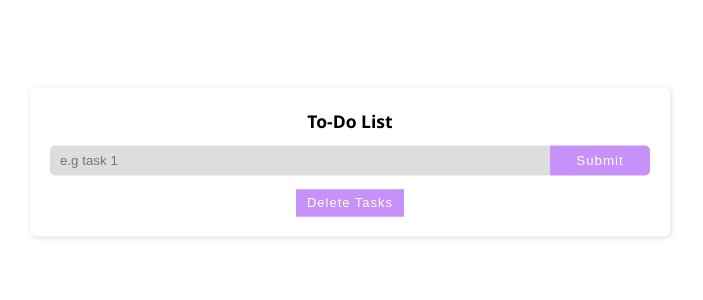
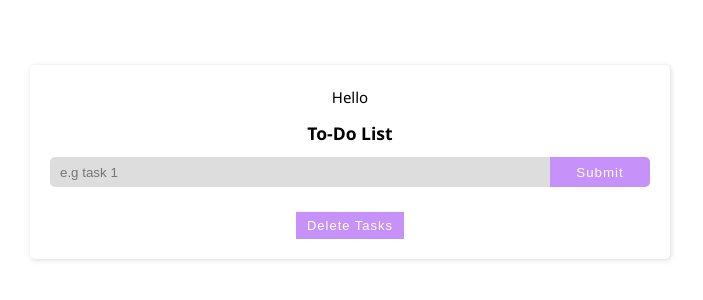
Before and after one commit to ibktommy/To-Do-List---React-App, a React (Create React App) app: page / in a window 1280 px wide. Shown: the part 238-538 px from the top of the page, without its empty margins (290-993 px from the left). Built offline with nearby package versions, Linux system fonts and the light colour scheme.

Commit message:
Passing the alert-state object to the Array-Component as props

```diff
--- a/src/App.js
+++ b/src/App.js
@@ -8,7 +8,7 @@ function App() {
   const [list, setList] = useState([])
   const [isEditing, setIsEditing] = useState(false)
   const [editID, setEditID] = useState(null)
-  const [alert, setAlert] = useState({ show: false, msg: '', type: '' })
+  const [alert, setAlert] = useState({ show: true, msg: 'Hello', type: 'success' })
 
   // Function to Handle Form Submit
   const handleSubmit = (e) => {
@@ -37,8 +37,10 @@ function App() {
     <>
       <main className="container">
         <form className="list-form" onSubmit={handleSubmit}>
-          {alert.show && <Alert />}
+          {alert.show && <Alert {...alert} />}
+
           <h3>To-Do List</h3>
+
           <div className="form-control">
             <input
               type="text"
--- a/src/components/Alert.jsx
+++ b/src/components/Alert.jsx
@@ -1,7 +1,11 @@
 import React from "react";
 
-const Alert = () => {
-	return <div>Alert Component</div>;
+const Alert = ({ msg, type }) => {
+	return (
+		<>
+			<p className={`alert alert-${type}`}>{msg}</p>
+		</>
+	);
 };
 
 export default Alert;
--- a/src/index.css
+++ b/src/index.css
@@ -36,7 +36,7 @@ button {
   border-radius: .5rem;
   display: flex;
   flex-direction: column;
-  gap: 1.4rem;
+  gap: 2.5rem;
   align-items: center;
   justify-content: center;
   text-align: center;
@@ -90,6 +90,12 @@ button {
   align-items: center;
 }
 
+.task-title {
+  text-transform: capitalize;
+  font-size: 1.6rem;
+  letter-spacing: .1rem;
+}
+
 .task-btn {
   display: flex;
   gap: 2rem;
```
